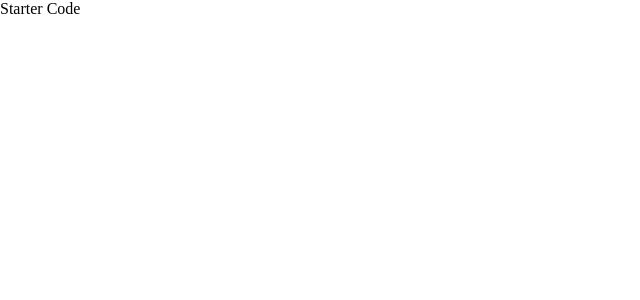
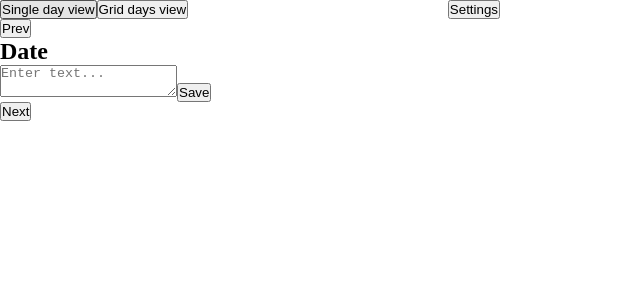
Before and after one commit to Umlen/successful-diary, a React (Create React App) app: page / in a window 1280 px wide. Shown: the top 300 px of the page, without its empty margins (0-640 px from the left). Built offline with nearby package versions, Linux system fonts and the light colour scheme.

Commit message:
days view components

```diff
--- a/src/components/App.tsx
+++ b/src/components/App.tsx
@@ -1,7 +1,30 @@
-import { type FunctionComponent } from 'react';
+import { type FunctionComponent, useState } from 'react';
+import GridDays from './GridDays';
+import SingleDay from './SingleDay';
 
 const App: FunctionComponent = () => {
-  return <div>Starter Code</div>;
+  const [isGridView, setIsGridView] = useState(false);
+
+  function gridViewOn(): void {
+    setIsGridView(true);
+  }
+
+  function gridViewOff(): void {
+    setIsGridView(false);
+  }
+
+  return (
+    <>
+      <div className="controlBar">
+        <div>
+          <button onClick={gridViewOff}>Single day view</button>
+          <button onClick={gridViewOn}>Grid days view</button>
+        </div>
+        <button>Settings</button>
+      </div>
+      {isGridView ? <GridDays /> : <SingleDay />}
+    </>
+  );
 };
 
 export default App;
--- /dev/null
+++ b/src/components/GridDays.tsx
@@ -0,0 +1,13 @@
+import { type FunctionComponent } from 'react';
+
+const GridDays: FunctionComponent = () => {
+  return (
+    <div>
+      <button>Prev</button>
+      <div>Days grid here</div>
+      <button>Next</button>
+    </div>
+  );
+};
+
+export default GridDays;
--- /dev/null
+++ b/src/components/SingleDay.tsx
@@ -0,0 +1,17 @@
+import { type FunctionComponent } from 'react';
+
+const SingleDay: FunctionComponent = () => {
+  return (
+    <div>
+      <button>Prev</button>
+      <div>
+        <h2>Date</h2>
+        <textarea placeholder="Enter text..." />
+        <button>Save</button>
+      </div>
+      <button>Next</button>
+    </div>
+  );
+};
+
+export default SingleDay;
--- a/src/style/index.scss
+++ b/src/style/index.scss
@@ -3,3 +3,14 @@
   padding: 0;
   box-sizing: border-box;
 }
+
+body {
+  width: 500px;
+  height: 500px;
+}
+
+.controlBar {
+  display: flex;
+  align-items: center;
+  justify-content: space-between;
+}
```
